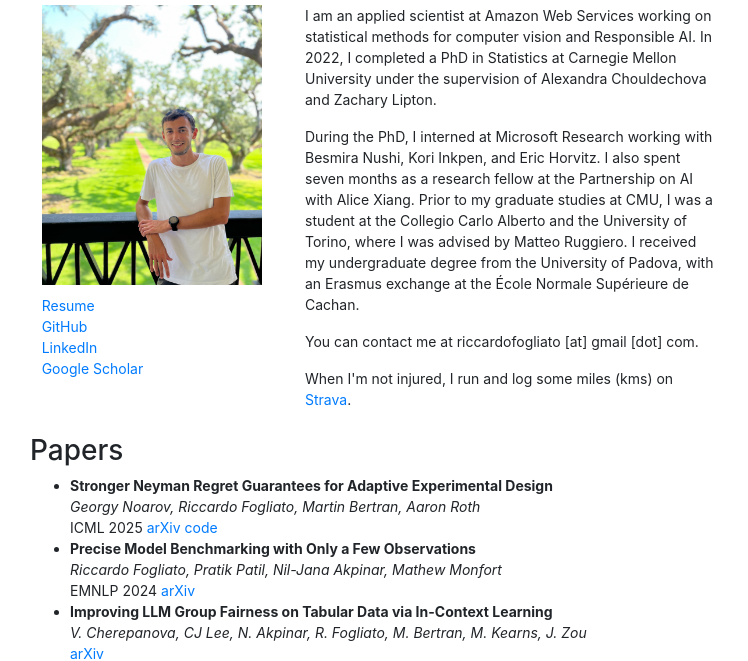
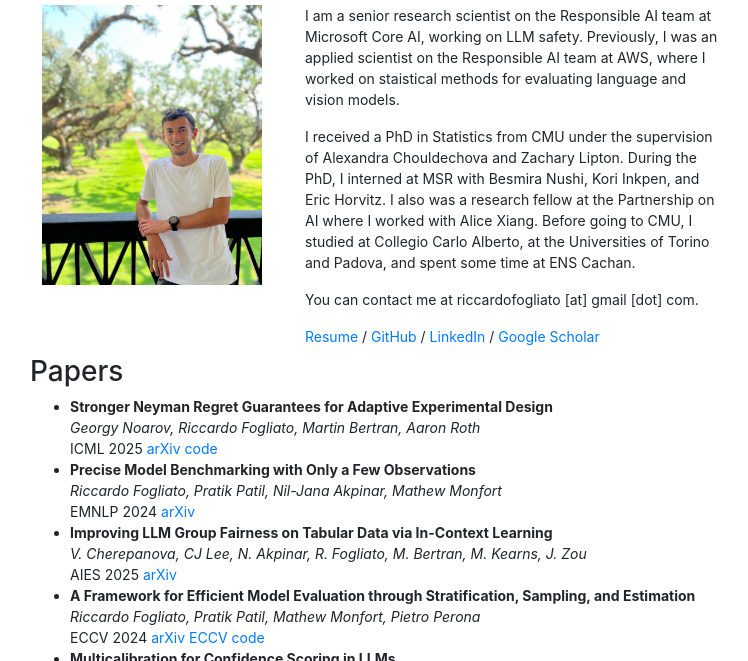
Before and after one commit to ricfog/ricfog.github.io, a plain HTML site: page index.html in a window 1280 px wide. Shown: the part 71-732 px from the top of the page, without its empty margins (260-1008 px from the left). Drawn offline with nearby package versions, Linux system fonts and the light colour scheme.

Commit message:
removed cv and updated profile

```diff
--- a/index.html
+++ b/index.html
@@ -41,34 +41,40 @@
         <img src="images/img.jpeg" alt="" style="width: 220px; height: 280px;"
         class="image-left-md">
         <p>
-          <a
+          <!-- <a
           href="docs/resume_ricfog_25.pdf">Resume</a><br>
           <a href="https://github.com/ricfog" target="_blank">GitHub</a><br>
           <a href="https://www.linkedin.com/in/riccardo-fogliato-b30071134/"
           target="_blank">LinkedIn</a><br>
           <a
           href="https://scholar.google.com/citations?user=pYPowr8AAAAJ&hl=en">Google
-          Scholar</a>
+          Scholar</a> -->
         </p>
       </div>
       <div class="col-md-7 text-left-md">
-        <p>I am an applied scientist at Amazon Web Services working on
-        statistical methods for computer vision and Responsible AI. In 2022, I
-        completed a PhD in Statistics at Carnegie Mellon University under the
-        supervision of Alexandra Chouldechova and Zachary Lipton.</p>
+        <p>I am a senior research scientist on the Responsible AI team at
+        Microsoft Core AI, working on LLM safety. Previously, I was an applied
+        scientist on the Responsible AI team at AWS, where I worked on
+        staistical methods for evaluating language and vision models.</p>
 
-        <p>During the PhD, I interned at Microsoft Research working with Besmira
-        Nushi, Kori Inkpen, and Eric Horvitz. I also spent seven months as a
-        research fellow at the Partnership on AI with Alice Xiang. Prior to my
-        graduate studies at CMU, I was a student at the Collegio Carlo Alberto
-        and the University of Torino, where I was advised by Matteo Ruggiero. I
-        received my undergraduate degree from the University of Padova, with an
-        Erasmus exchange at the École Normale Supérieure de Cachan.</p>
+        <p>I received a PhD in Statistics from CMU under the supervision of
+        Alexandra Chouldechova and Zachary Lipton. During the PhD, I interned at
+        MSR with Besmira Nushi, Kori Inkpen, and Eric Horvitz. I also was a
+        research fellow at the Partnership on AI where I worked with Alice
+        Xiang. Before going to CMU, I studied at Collegio Carlo Alberto, at the
+        Universities of Torino and Padova, and spent some time at ENS
+        Cachan.</p>
 
         <p>You can contact me at riccardofogliato [at] gmail [dot] com.</p>
-        <p>When I'm not injured, I run and log some miles (kms) on <a
-        href="https://www.strava.com/athletes/4486826"
-        target="_blank">Strava</a>.</p>
+
+         <a
+          href="docs/resume_ricfog_25.pdf">Resume</a> /
+          <a href="https://github.com/ricfog" target="_blank">GitHub</a> /
+          <a href="https://www.linkedin.com/in/riccardo-fogliato-b30071134/"
+          target="_blank">LinkedIn</a> /
+          <a
+          href="https://scholar.google.com/citations?user=pYPowr8AAAAJ&hl=en">Google
+          Scholar</a>
       </div>
     </div>
     <div class="col-12">
@@ -98,7 +104,7 @@
                 <strong>Improving LLM Group Fairness on Tabular Data via In-Context Learning</strong><br>
               <em>V. Cherepanova, CJ Lee, N. Akpinar, R. Fogliato, M. Bertran, M. Kearns, J. Zou
               </em> <br>
-              <a href="https://arxiv.org/abs/2412.04642"
+              AIES 2025 <a href="https://arxiv.org/abs/2412.04642"
               target="_blank">arXiv</a>
             </li>
                 <li>
```
Also changed, not shown: 1 other file.
